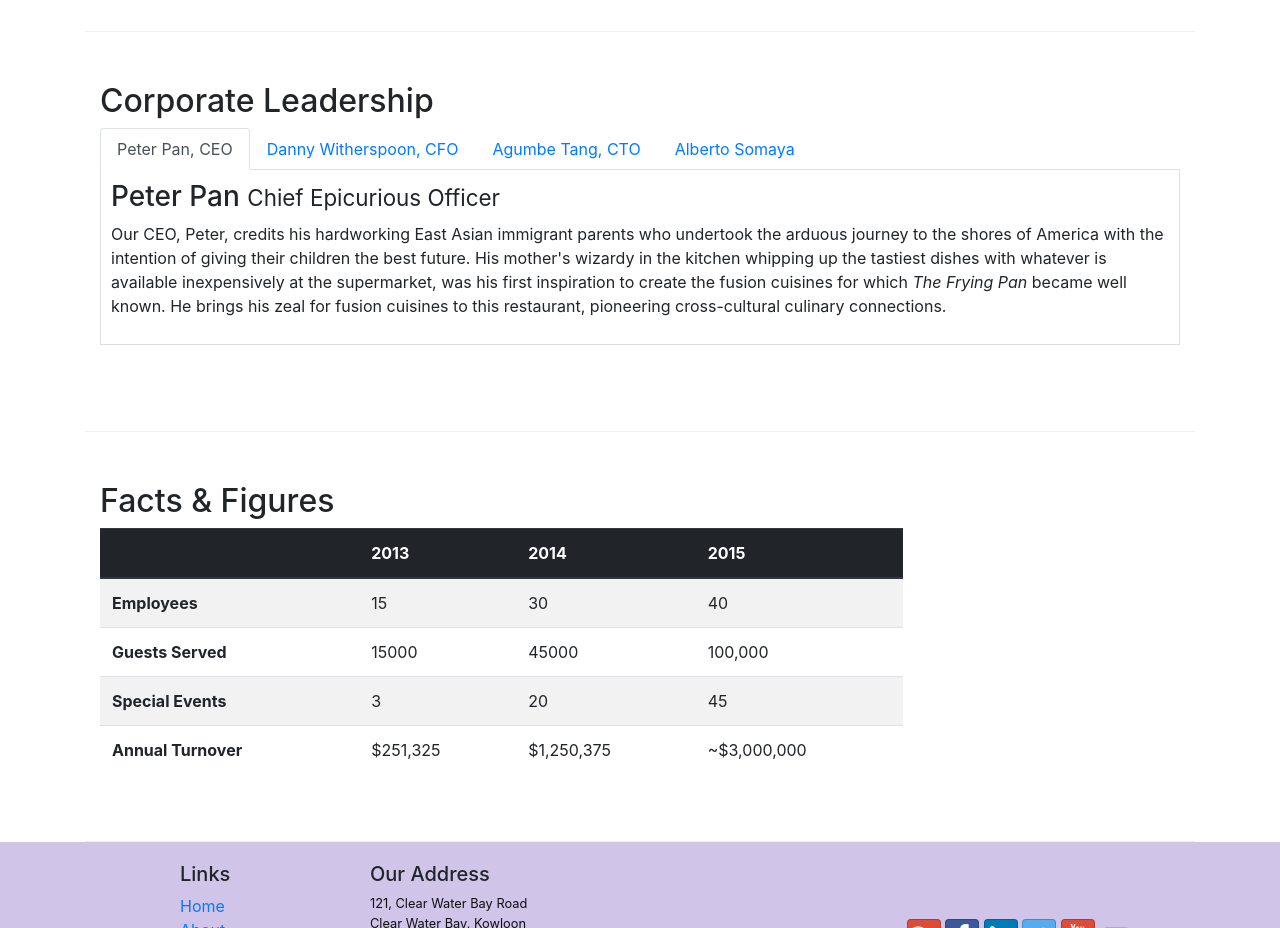
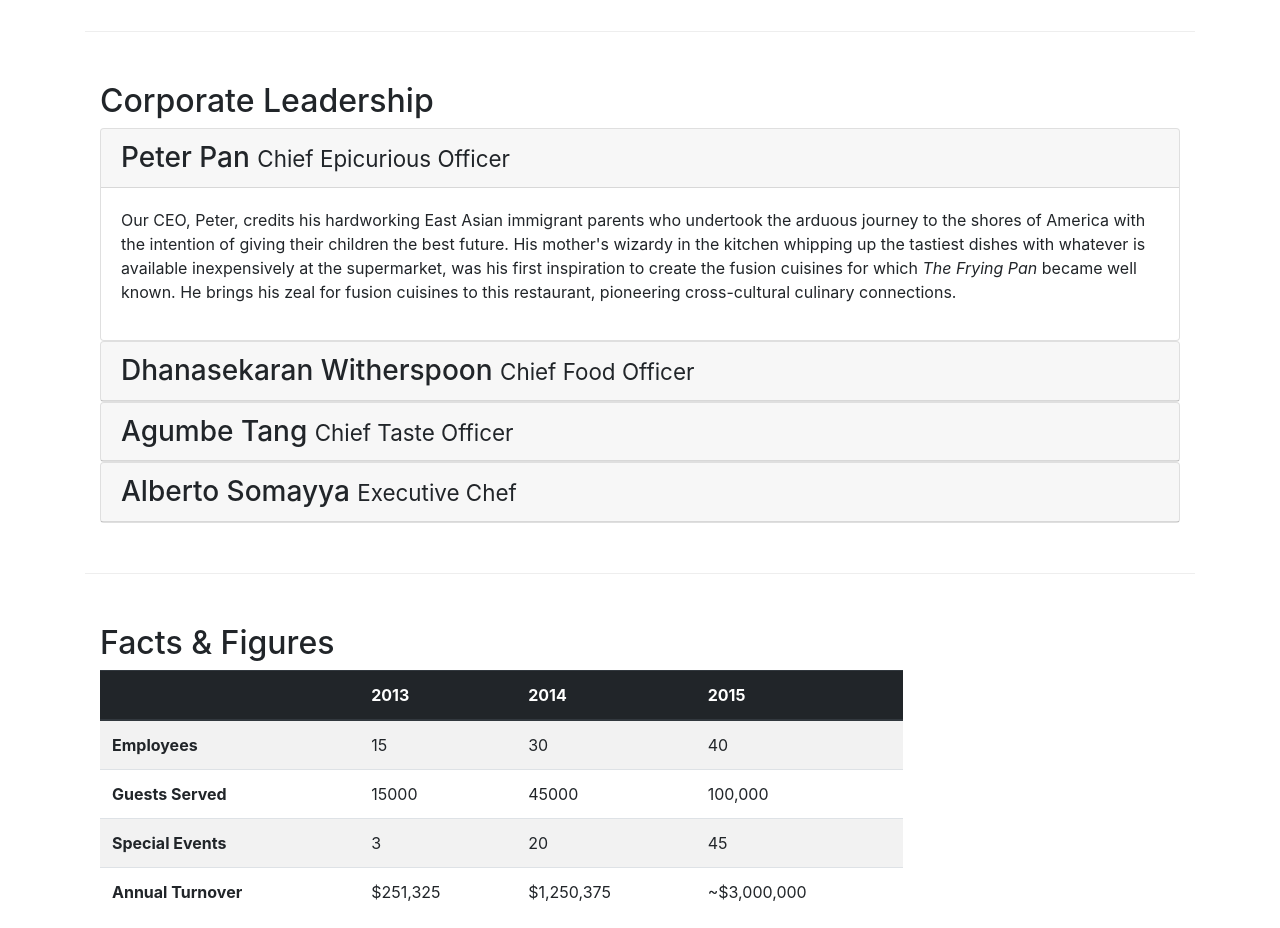
Before and after one commit to danielserva/coursera-fullstack, a website: page aboutus.html in a window 1280 px wide. Shown: the part 940-1868 px from the top of the page. Drawn offline with nearby package versions, Linux system fonts and the light colour scheme.

Commit message:
accordion

```diff
--- a/aboutus.html
+++ b/aboutus.html
@@ -100,42 +100,65 @@
         <div class="row row-content">
             <div class="col-12">
                 <h2>Corporate Leadership</h2>
-                <ul class="nav nav-tabs">
-                    <li class="nav-item">
-                        <a class="nav-link active" href="#peter"
-                        role="tab" data-toggle="tab">Peter Pan, CEO</a>
-                    </li>
-                    <li class="nav-item">
-                        <a class="nav-link" href="#danny"
-                        role="tab" data-toggle="tab">Danny Witherspoon, CFO</a>
-                    </li>
-                    <li class="nav-item">
-                        <a class="nav-link" href="#agumbe"
-                        role="tab" data-toggle="tab">Agumbe Tang, CTO</a>
-                    </li>
-                    <li class="nav-item">
-                        <a class="nav-link" href="#alberto"
-                        role="tab" data-toggle="tab">Alberto Somaya</a>
-                    </li>
-                </ul>
 
-                <div class="tab-content">
-                    <div role="tabpanel" class="tab-pane fade show active" id="peter">
-                        <h3>Peter Pan <small>Chief Epicurious Officer</small></h3>
-                        <p class="d-none d-sm-block">Our CEO, Peter, credits his hardworking East Asian immigrant parents who undertook the arduous journey to the shores of America with the intention of giving their children the best future. His mother's wizardy in the kitchen whipping up the tastiest dishes with whatever is available inexpensively at the supermarket, was his first inspiration to create the fusion cuisines for which <em>The Frying Pan</em> became well known. He brings his zeal for fusion cuisines to this restaurant, pioneering cross-cultural culinary connections.</p>
+                <div id="accordion">
+                    <div class="card">
+                        <div class="card-header" role="tab" id="peterhead">
+                            <h3 class="mb-0">
+                                <a data-toggle="collapse" data-target="#peter">
+                                    Peter Pan <small>Chief Epicurious Officer</small>
+                                </a>
+                            </h3>
+                        </div>
+                        <div role="tabpanel" class="collapse show" id="peter" data-parent="#accordion">
+                            <div class="card-body">
+                                <p class="d-none d-sm-block">Our CEO, Peter, credits his hardworking East Asian immigrant parents who undertook the arduous journey to the shores of America with the intention of giving their children the best future. His mother's wizardy in the kitchen whipping up the tastiest dishes with whatever is available inexpensively at the supermarket, was his first inspiration to create the fusion cuisines for which <em>The Frying Pan</em> became well known. He brings his zeal for fusion cuisines to this restaurant, pioneering cross-cultural culinary connections.</p>
+                            </div>
+                        </div>
                     </div>
 
-                    <div role="tabpanel" class="tab-pane fade show" id="danny">
-                        <h3>Dhanasekaran Witherspoon <small>Chief Food Officer</small></h3>
-                        <p class="d-none d-sm-block">Our CFO, Danny, as he is affectionately referred to by his colleagues, comes from a long established family tradition in farming and produce. His experiences growing up on a farm in the Australian outback gave him great appreciation for varieties of food sources. As he puts it in his own words, <em>Everything that runs, wins, and everything that stays, pays!</em></p>
+                    <div class="card">
+                        <div class="card-header" role="tab" id="dannyhead">
+                            <h3 class="mb-0">
+                                <a data-toggle="collapse" data-target="#danny">
+                                    Dhanasekaran Witherspoon <small>Chief Food Officer</small>
+                                </a>
+                            </h3>
+                        </div>
+                        <div role="tabpanel" class="collapse" id="danny" data-parent="#accordion">
+                            <div class="card-body">
+                                <p class="d-none d-sm-block">Our CFO, Danny, as he is affectionately referred to by his colleagues, comes from a long established family tradition in farming and produce. His experiences growing up on a farm in the Australian outback gave him great appreciation for varieties of food sources. As he puts it in his own words, <em>Everything that runs, wins, and everything that stays, pays!</em></p>
+                            </div>
+                        </div>
                     </div>
-                    <div role="tabpanel" class="tab-pane fade show" id="agumbe">
-                        <h3>Agumbe Tang <small>Chief Taste Officer</small></h3>
-                        <p class="d-none d-sm-block">Blessed with the most discerning gustatory sense, Agumbe, our CTO, personally ensures that every dish that we serve meets his exacting tastes. Our chefs dread the tongue lashing that ensues if their dish does not meet his exacting standards. He lives by his motto, <em>You click only if you survive my lick.</em></p>
+
+                    <div class="card">
+                        <div class="card-header" role="tab" id="agumbehead">
+                            <h3 class="mb-0">
+                                <a data-toggle="collapse" data-target="#agumbe">
+                                    Agumbe Tang <small>Chief Taste Officer</small>
+                                </a>
+                            </h3>
+                        </div>
+                        <div role="tabpanel" class="collapse" id="agumbe" data-parent="#accordion">
+                            <div class="card-body">
+                                <p class="d-none d-sm-block">Blessed with the most discerning gustatory sense, Agumbe, our CTO, personally ensures that every dish that we serve meets his exacting tastes. Our chefs dread the tongue lashing that ensues if their dish does not meet his exacting standards. He lives by his motto, <em>You click only if you survive my lick.</em></p>
+                            </div>
+                        </div>
                     </div>
-                    <div role="tabpanel" class="tab-pane fade show" id="alberto">
-                        <h3>Alberto Somayya <small>Executive Chef</small></h3>
-                        <p class="d-none d-sm-block">Award winning three-star Michelin chef with wide International experience having worked closely with whos-who in the culinary world, he specializes in creating mouthwatering Indo-Italian fusion experiences. He says, <em>Put together the cuisines from the two craziest cultures, and you get a winning hit! Amma Mia!</em></p>
+                    <div class="card">
+                        <div class="card-header" role="tab" id="albertohead">
+                            <h3 class="mb-0">
+                                <a data-toggle="collapse" data-target="#alberto">
+                                    Alberto Somayya <small>Executive Chef</small>
+                                </a>
+                            </h3>
+                        </div>
+                        <div role="tabpanel" class="collapse" id="alberto" data-parent="#accordion">
+                            <div class="card-body">
+                                <p class="d-none d-sm-block">Award winning three-star Michelin chef with wide International experience having worked closely with whos-who in the culinary world, he specializes in creating mouthwatering Indo-Italian fusion experiences. He says, <em>Put together the cuisines from the two craziest cultures, and you get a winning hit! Amma Mia!</em></p>
+                            </div>
+                        </div>
                     </div>
                 </div>
             </div>
```
